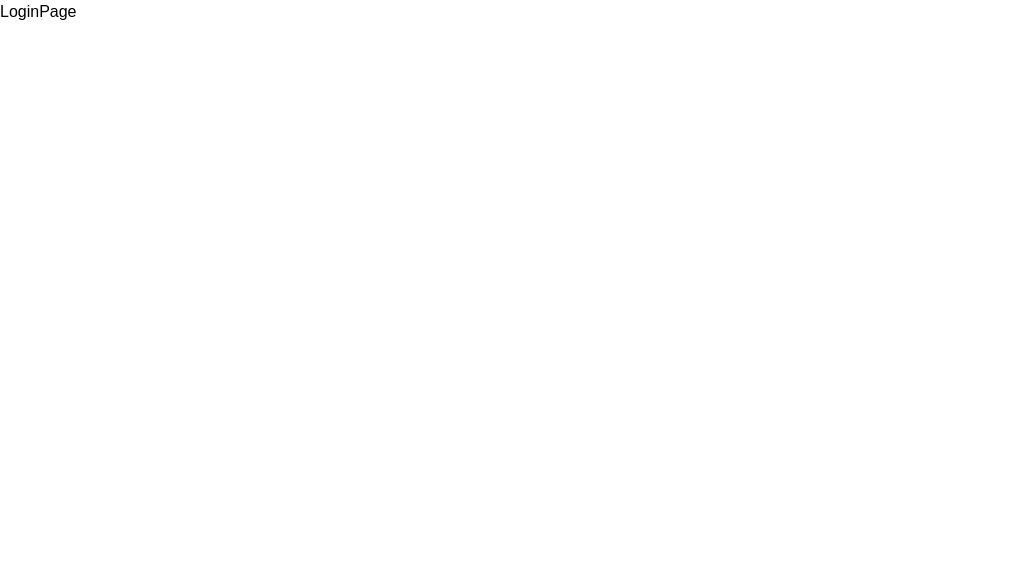
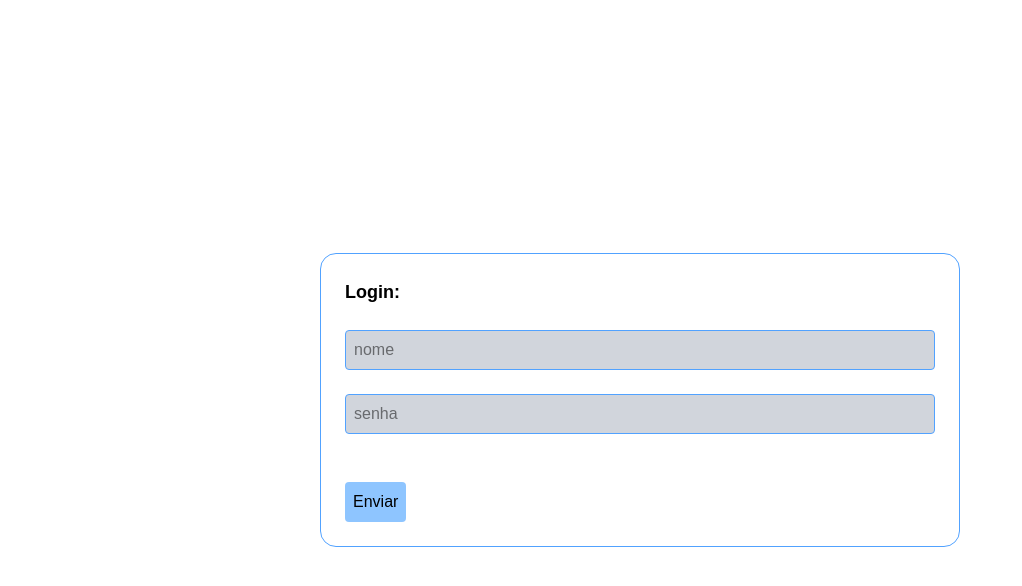
Before and after one commit to rmxvgit/susfront, a Next.js app: page /login in a window 1280 px wide. Shown: the top 586 px of the page, without its empty margins (0-1022 px from the left). Built offline with nearby package versions, Linux system fonts and the light colour scheme.

Commit message:
Add formik and axios dependencies
Implement login form using formik and mock request

```diff
--- a/package.json
+++ b/package.json
@@ -9,6 +9,8 @@
     "lint": "next lint"
   },
   "dependencies": {
+    "axios": "^1.10.0",
+    "formik": "^2.4.6",
     "jsonwebtoken": "^9.0.2",
     "next": "15.3.3",
     "react": "^19.0.0",
--- a/src/app/login/page.tsx
+++ b/src/app/login/page.tsx
@@ -1,5 +1,64 @@
 "use client";
+import { Formik, Form, Field } from "formik";
+import { mock_login_request } from "@/lib/requests";
+import { useState } from "react";
+import { useRouter } from "next/navigation";
+import { setTimeout } from "node:timers";
 
 export default function LoginPage() {
-  return <>LoginPage</>;
+  const router = useRouter();
+  const [formErr, setFormErr] = useState<string>("");
+
+  function form_submit(values: LoginData) {
+    mock_login_request(values)
+      .then(() => {
+        router.push("/dashboard");
+      })
+      .catch((err) => {
+        if (err instanceof Error) {
+          if (err.message === "401") {
+            setFormErr("credenciais inválidas");
+          }
+
+          setFormErr("erro ao fazer login: " + err.message);
+        }
+
+        setTimeout(() => {
+          setFormErr("");
+        }, 1500);
+      });
+  }
+
+  return (
+    <div className="min-h-screen flex flex-col justify-center">
+      <Formik onSubmit={form_submit} initialValues={{ email: "", senha: "" }}>
+        <Form className="min-w-60 w-1/2 flex flex-col border border-blue-400 p-6 self-center rounded-2xl gap-6">
+          <label id="login" className="text-lg font-bold">
+            Login:
+          </label>
+          <Field
+            name="email"
+            type="text"
+            placeholder="nome"
+            required
+            className="bg-gray-300 rounded h-10 border border-blue-400 p-2"
+          />
+          <Field
+            name="senha"
+            type="password"
+            placeholder="senha"
+            required
+            className="bg-gray-300 rounded h-10 border border-blue-400 p-2"
+          />
+          <p className="text-sm text-red-500">{formErr}</p>
+          <button className="bg-blue-300 w-fit p-2 rounded">Enviar</button>
+        </Form>
+      </Formik>
+    </div>
+  );
 }
+
+interface LoginData {
+  email: string;
+  senha: string;
+}
--- /dev/null
+++ b/src/lib/requests.ts
@@ -0,0 +1,27 @@
+"use client";
+import axios, { HttpStatusCode } from "axios";
+const backendURL = "http://localhost:3001";
+
+export async function login_request(values: { email: string; senha: string }) {
+  const result = await axios.post(`${backendURL}/auth/login`, values);
+  if (
+    result.status === HttpStatusCode.Created &&
+    typeof result.data == "string"
+  ) {
+    localStorage.setItem("token", result.data);
+    return;
+  }
+
+  throw new Error(`${result.status}`);
+}
+
+export async function mock_login_request(values: {
+  email: string;
+  senha: string;
+}) {
+  if (values.email == "a") {
+    return Promise<null>;
+  }
+
+  throw new Error("err");
+}
```
Also changed, not shown: 1 other file (tests, documents, lock files or other folders).
